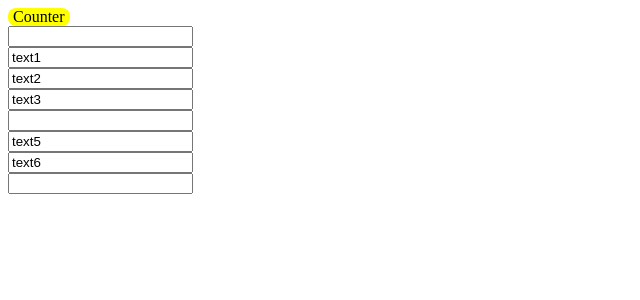
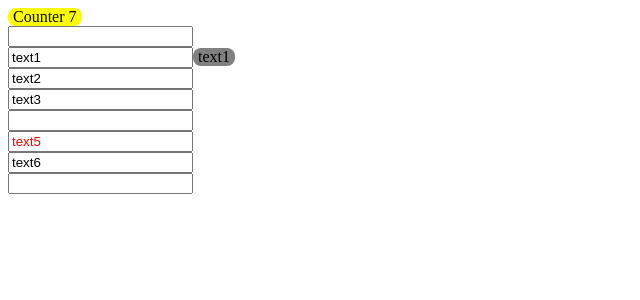
Before and after one commit to Paraiso83/BadgeClassTest, an Angular app: page / in a window 1280 px wide. Shown: the top 300 px of the page, without its empty margins (0-640 px from the left). Built offline with nearby package versions, Linux system fonts and the light colour scheme.

Commit message:
Solutions

```diff
--- a/src/app/app.component.html
+++ b/src/app/app.component.html
@@ -1,9 +1,9 @@
 <section>
   <my-time-counter (counter)="(counterHelper)"></my-time-counter>
   <div>
-    <input type="text" readonly [ngModel]="lastText" id="lastText" />
-    <my-badge [message]=""></my-badge>
+    <input type="text" readonly [ngModel]="lastText" id="lastBadgeText" />
   </div>
+  <section id="container">
     <div>
       <input type="text" [(ngModel)]="text1" id="text1" />
       <my-badge [message]="message1"></my-badge>
@@ -33,3 +33,4 @@
       <my-badge [message]="message7"></my-badge>
     </div>
   </section>
+</section>
--- a/src/app/app.component.scss
+++ b/src/app/app.component.scss
@@ -11,5 +11,8 @@ input:hover {
 }
 
 /**
-  * Change the text color of the even inputs to red
+  * TODO: Change the text color of the 5th input, inside the section container, to red ( max 2 min )
   */
+section#container div:nth-child(5) input {
+  color: red;
+}
--- a/src/app/app.component.ts
+++ b/src/app/app.component.ts
@@ -24,18 +24,20 @@ export class AppComponent {
   lastText: string;
 
   constructor() {
-    this._text1 = 'text1';
+    this.text1 = 'text1';
     this._text2 = 'text2';
     this._text3 = 'text3';
     this._text4 = 'text4';
     this._text5 = 'text5';
     this._text6 = 'text6';
   }
+
   /**
-   * Find a solution to show in the first input (#lastText) the last message sent to a badge
+   * TODO: Find a solution to show in the first input (#lastBadgeText) the last message sent to a Badge
    */
 
   set text1(value: string) {
+    this._text1 = value;
     const severity = this.getColor();
     this.message1 = { severity, text: value };
   }
@@ -83,7 +85,7 @@ export class AppComponent {
   }
 
   counterHelper(counter: number) {
-    console.log('asdasdasdasdas',counter);
+    console.log('asdasdasdasdas', counter);
     this._text7 = counter.toString();
   }
 
--- a/src/app/badge/badge.component.html
+++ b/src/app/badge/badge.component.html
@@ -1,5 +1 @@
-<div
-  class="badge"
-  [ngClass]="getClass(message)"
-  [innerHTML]="message?.text"
-></div>
+<div class="badge" [ngClass]="color" [innerHTML]="message?.text"></div>
--- a/src/app/badge/badge.component.ts
+++ b/src/app/badge/badge.component.ts
@@ -7,9 +7,25 @@ import { Message, Severity } from './message.interface';
   styleUrls: ['./badge.component.scss'],
 })
 export class BadgeComponent {
-  @Input() message: Message;
+  private _message: Message;
+  color: string;
+
+  @Input()
+  set message(a: Message) {
+    this._message = a;
+    this.color = this.getClass(a);
+  }
+
+  get message() {
+    return this._message;
+  }
+
+  /**
+   * TODO: Remove the console.log, evalute the issue that exists and find a solution
+   */
 
   getClass(message: Message) {
+    console.log(message);
     if (message) {
       switch (message.severity) {
         case Severity.ERROR:
--- a/src/app/time-counter/time-counter.component.ts
+++ b/src/app/time-counter/time-counter.component.ts
@@ -1,4 +1,10 @@
-import { Component, EventEmitter, OnInit, Output } from '@angular/core';
+import {
+  Component,
+  EventEmitter,
+  OnDestroy,
+  OnInit,
+  Output,
+} from '@angular/core';
 import { Message, Severity } from '../badge/message.interface';
 
 @Component({
@@ -6,7 +12,7 @@ import { Message, Severity } from '../badge/message.interface';
   templateUrl: './time-counter.component.html',
   styleUrls: ['./time-counter.component.scss'],
 })
-export class TimeCounterComponent {
+export class TimeCounterComponent implements OnDestroy {
   counterMessage: Message;
   counterId: number;
   iterationCount: number = 0;
@@ -16,13 +22,20 @@ export class TimeCounterComponent {
       severity: Severity.WARN,
     } as Message;
 
+    /**
+     * TODO: Make sure that before the component is unloaded we clear the interval
+     */
     this.counterId = window.setInterval(() => {
-      console.log('abc');
+      console.log(this.counterId, this.iterationCount);
       this.iterationCount += 1;
+      this.counterMessage = {
+        text: `Counter ${this.iterationCount}`,
+        severity: Severity.WARN,
+      } as Message;
       if (this.iterationCount > 100) {
         window.clearInterval(this.counterId);
         /**
-         *  Return the current timestamp in the counter output;
+         *  TODO: Return the current timestamp in the counter output;
          */
         this.counter.emit(new Date().getTime());
       }
@@ -30,7 +43,11 @@ export class TimeCounterComponent {
   }
 
   /**
-   *  Define the counter so it can send information back to where the time-counter is used
+   *  TODO: Define the counter so it can send information back to where the time-counter is used
    */
   @Output() counter = new EventEmitter<number>();
+
+  ngOnDestroy() {
+    window.clearInterval(this.counterId);
+  }
 }
```
Lines whose indentation alone changed are shown as unchanged.
